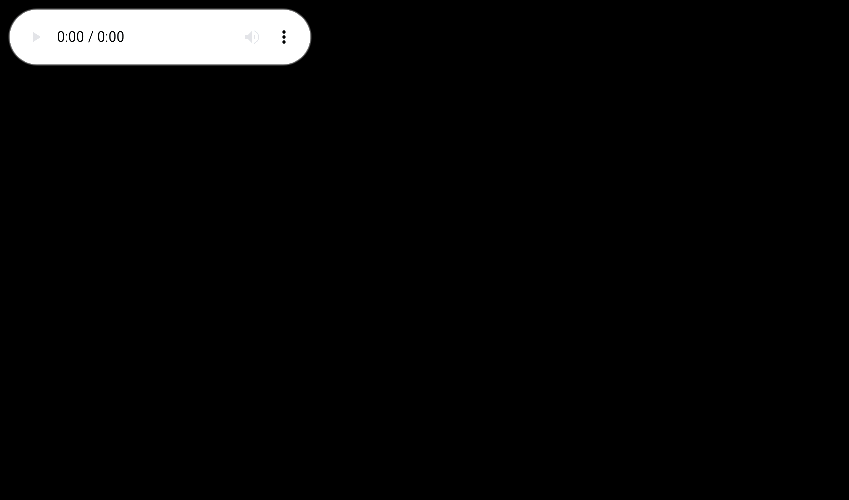
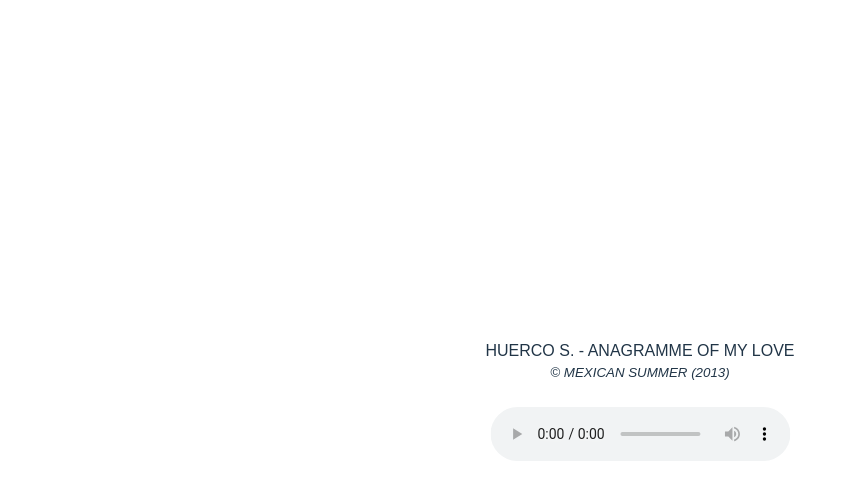
Before and after one commit to math-eaton/sound-species, a website built with Vite: page index.html in a window 1280 px wide. Shown: the whole page, without its empty margins (0-849 px from the left). Built offline with nearby package versions, Linux system fonts and the light colour scheme.

Commit message:
player styling + track attribution

```diff
--- a/index.html
+++ b/index.html
@@ -6,7 +6,10 @@
     <link rel="stylesheet" href="/src/style.css" />
   </head>
 <body>
-<div class="audio-container">
+<div id="playerContainer">
+  <span>HUERCO S. - ANAGRAMME OF MY LOVE</span>
+  <small><em>&#169; MEXICAN SUMMER (2013)</em></small>
+  <br>
   <audio id="audioPlayer" src="/assets/sounds/huercoS.mp3" controls loop></audio>
 </div>
 <script type="module" src="/src/main.js"></script>
--- a/src/main.js
+++ b/src/main.js
@@ -81,6 +81,7 @@
     let color = 0xff0000;
     if (idx === 1) color = 0xffff00;
     if (idx === 2) color = 0x0000ff;
+
 
     const sphereMat = new THREE.MeshBasicMaterial({
       color,
@@ -179,6 +180,7 @@
 
 let animationStarted = false;
 const audioElement = document.getElementById('audioPlayer');
+const playerContainer = document.getElementById('playerContainer');
 
 // When user presses play in the audio controls, start the clock + animation
 audioElement.addEventListener('play', () => {
@@ -190,5 +192,5 @@
     animate();
   }
   // Hide the audio element
-  audioElement.style.display = 'none';
+  playerContainer.style.display = 'none';
 });
--- a/src/style.css
+++ b/src/style.css
@@ -21,25 +21,30 @@
 }
 
 body {
-  background-color: rgb(0, 0, 0);
   margin: 0;
   display: flex;
   place-items: center;
   min-width: 320px;
   min-height: 100vh;
+  font-family: Arial, Helvetica, sans-serif
 }
 
-.audio-container {
+#playerContainer {
   position: absolute;
-  top: 10px;
-  left: 10px;
+  top: 50vh;
+  left: 50vw;
+  transform: translate(-50%, -50%);
+  display: flex;
+  flex-direction: column;
+  align-items: center;
+  justify-content: center;
   z-index: 9999;
   cursor: pointer;
 }
 
-.audio-container.hidden {
+/* .audio-container.hidden {
   display: none;
-}
+} */
 
 
 h1 {
@@ -62,8 +67,6 @@
 }
 
 * {
-
-  /* filter: invert() grayscale(1); */
-  mix-blend-mode: exclusion;
-  filter: drop-shadow(0 0 0.1rem #b4b4b4) contrast(1.25);
+  /* background-color: rgb(255, 255, 255);
+  mix-blend-mode: luminosity; */
 }
```
